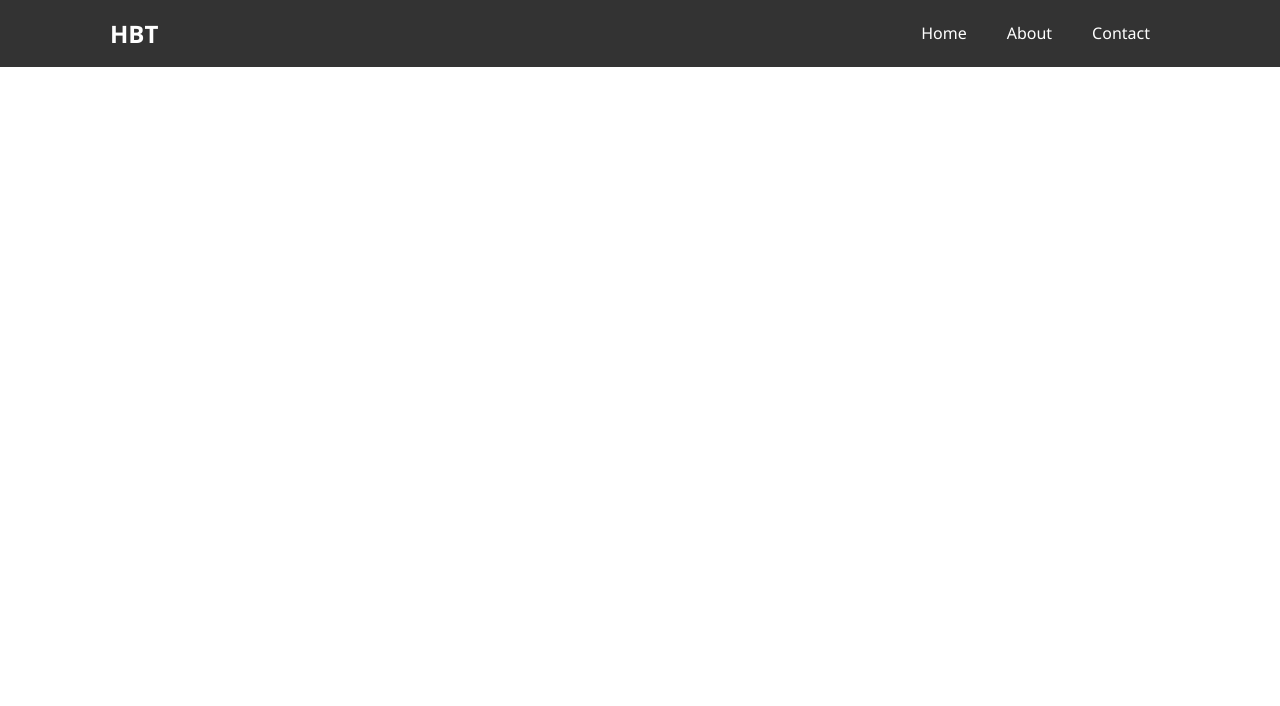
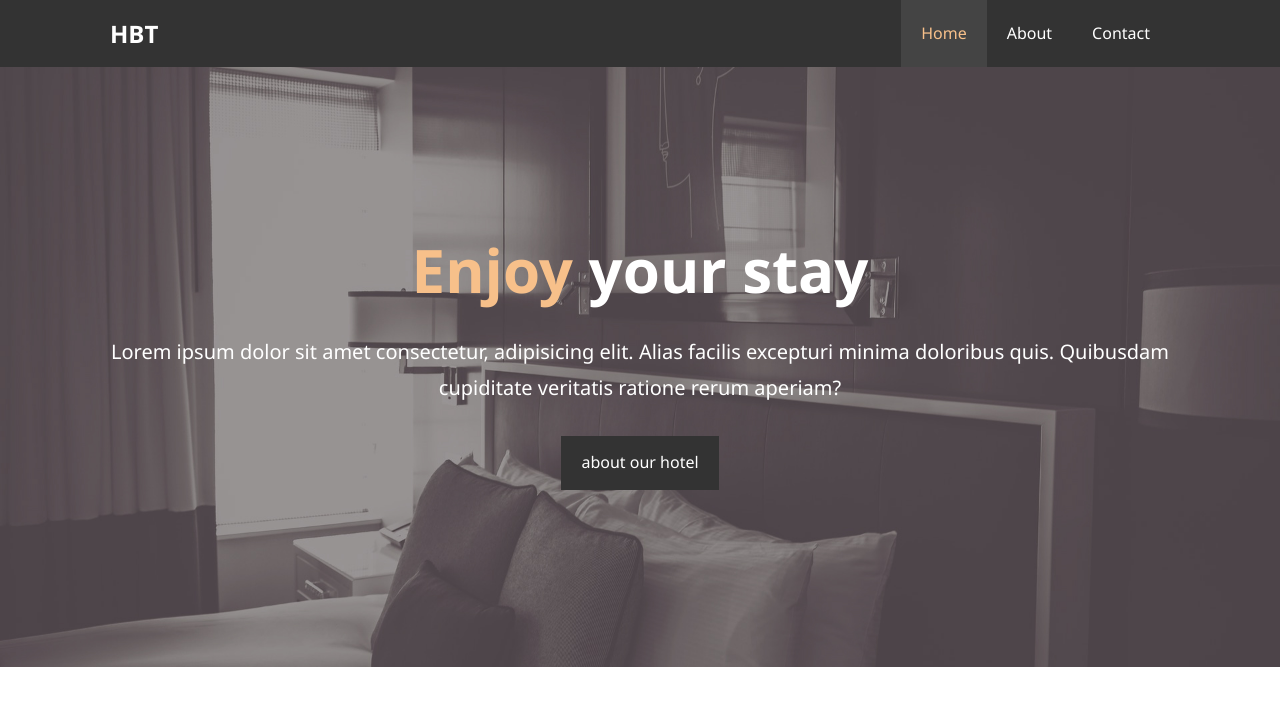
Before and after one commit to nimanoori22/practice_css, a plain HTML site: page hotel_website/index.html in a window 1280 px wide. Drawn offline with Linux system fonts and the light colour scheme.

Commit message:
made the main part

```diff
--- a/hotel_website/css/style.css
+++ b/hotel_website/css/style.css
@@ -18,6 +18,50 @@ ul {
     text-decoration: none;
 }
 
+/* utility */
+
+.container {
+    margin: auto;
+    max-width: 1100px;
+    padding: 0 20px;
+    overflow: auto;
+}
+
+.btn {
+    display: inline-block;
+    margin: 0 auto;
+    background: #333;
+    padding: 13px 20px;
+    border: none;
+    cursor: pointer;
+    color: #fff;
+}
+
+.m-down-30 {
+    /* moves the element down */
+    margin-top: 30px;
+
+}
+
+.m-down-10 {
+    /* moves the element down */
+    margin-top: 10px;
+
+}
+
+.text-primary {
+    color: #f7c08a;
+}
+
+.move-center {
+    width: 100% ;
+    text-align: center;
+}
+
+.btn:hover {
+    background: #f7c08a;
+    color: #444;
+}
 /* the nav */
 
 #myhead .thenav {
@@ -53,7 +97,8 @@ ul {
     display: block;
 }
 
-#myhead .thenav .nav-items .nav-item a:hover {
+#myhead .thenav .nav-items .nav-item a:hover,
+#myhead .thenav .nav-items .nav-item .current {
     background: #444;
     color: #f7c08a;
 }
@@ -62,3 +107,27 @@ ul {
     margin-top: 20px;
     color: #fff;
 }
+
+/* main section */
+
+#main {
+    background: url(../img/showcase.jpg) no-repeat center center/cover;
+    min-height: 600px;
+}
+
+
+#main .main-title {
+    padding-top: 190px;
+    font-size: 60px;
+    color: #fff;
+    padding-bottom: 20px;
+    text-align: center;
+}
+
+#main .main-text {
+    text-align: center;
+    padding-top: 20px;
+    color: #fff;
+    font-size: 20px;
+    line-height: 1.8em;
+}
--- a/hotel_website/index.html
+++ b/hotel_website/index.html
@@ -12,9 +12,9 @@
 
         <nav class="thenav">
             <div class="nav-container">
-                <h1 class="nav-title">HBT</h1>
+                <h1 class="nav-title"><a href="index.html">HBT</a></h1>
                 <ul class="nav-items">
-                    <li class="nav-item" class="current"><a href="index.html">Home</a></li>
+                    <li class="nav-item"><a class="current" href="index.html">Home</a></li>
                     <li class="nav-item"><a href="about.html">About</a></li>
                     <li class="nav-item"><a href="contact.html">Contact</a></li>
                 </ul>
@@ -23,5 +23,18 @@
 
     </header>
 
+    <section id="main">
+
+        <div class="container">
+            <h2 class="main-title"><span class="text-primary">Enjoy</span> your stay</h2>
+
+            <p class="main-text m-down-10">Lorem ipsum dolor sit amet consectetur, adipisicing elit. Alias facilis excepturi minima doloribus quis. Quibusdam cupiditate veritatis ratione rerum aperiam?</p>
+            <div class="move-center">
+                <a href="about.html" class="btn m-down-30" class="mover">about our hotel</a>
+            </div>
+        </div>
+
+    </section>
+
 </body>
 </html>
```
